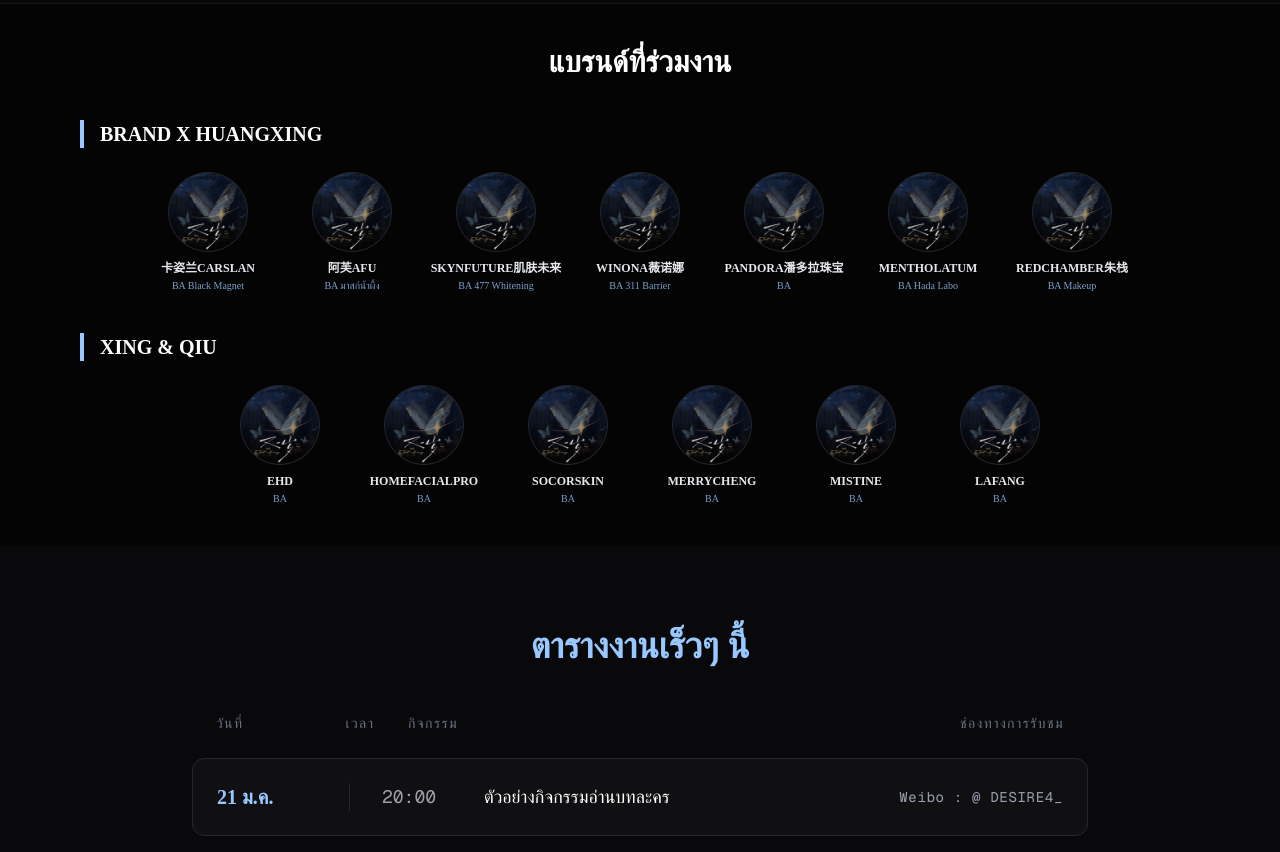
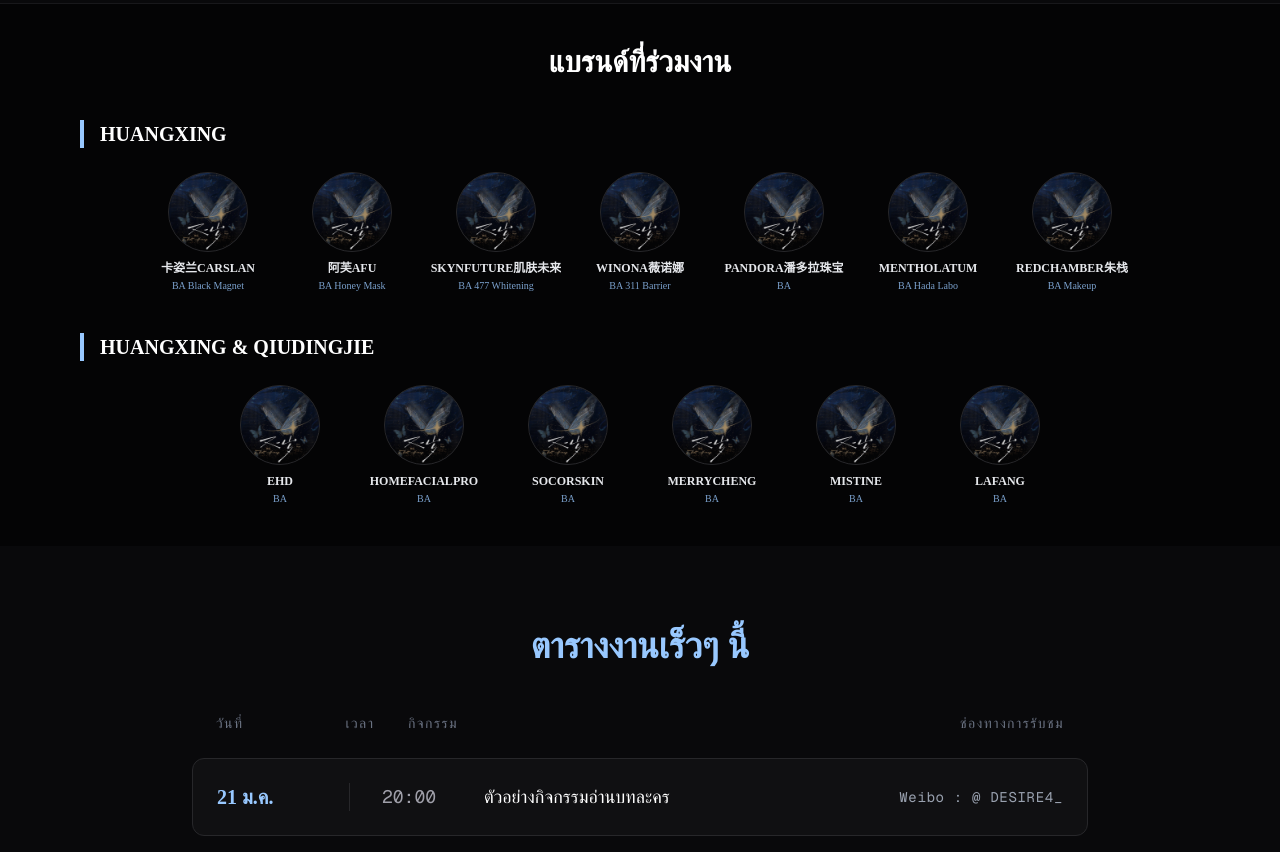
Before and after one commit to netdy/huangxing, a Next.js app: page / in a window 1280 px wide. Shown: the part 4220-5072 px from the top of the page. Built offline with nearby package versions, Linux system fonts and the light colour scheme; grey boxes are pictures that could not be loaded; a web font is replaced by a local one.

Commit message:
fix: Translate '阿芙AFU' brand role to 'BA Honey Mask' in the Collaborations component.

```diff
--- a/app/components/Collaborations.tsx
+++ b/app/components/Collaborations.tsx
@@ -9,7 +9,7 @@
   // 7 Solo Brands (Edit names, roles, and images here)
   const soloBrands = [
     { name: '卡姿兰CARSLAN', role: 'BA Black Magnet', image: '/icon/apple.png' },
-    { name: '阿芙AFU', role: 'BA มาสก์น้ำผึ้ง', image: '/icon/apple.png' },
+    { name: '阿芙AFU', role: 'BA Honey Mask', image: '/icon/apple.png' },
     { name: 'SKYNFUTURE肌肤未来', role: 'BA 477 Whitening', image: '/icon/apple.png' },
     { name: 'WINONA薇诺娜', role: 'BA 311 Barrier', image: '/icon/apple.png' },
     { name: 'PANDORA潘多拉珠宝', role: 'BA', image: '/icon/apple.png' },
--- a/app/context/LanguageContext.tsx
+++ b/app/context/LanguageContext.tsx
@@ -68,9 +68,8 @@
   'work.role2': { en: 'Boy Group Member', th: 'สมาชิกวงบอยกรุ๊ป' },
   // Brands
   'brands.title': { en: 'Brand Collaborations', th: 'แบรนด์ที่ร่วมงาน' },
-  'brands.solo': { en: 'BRAND X HUANGXING', th: 'BRAND X HUANGXING' },
-  'brands.shared': { en: 'XING & QIU', th: 'XING & QIU' },
-
+  'brands.solo': { en: 'HUANGXING', th: 'HUANGXING' },
+  'brands.shared': { en: 'HUANGXING & QIUDINGJIE', th: 'HUANGXING & QIUDINGJIE' },
 };
 
 export function LanguageProvider({ children }: { children: ReactNode }) {
```
